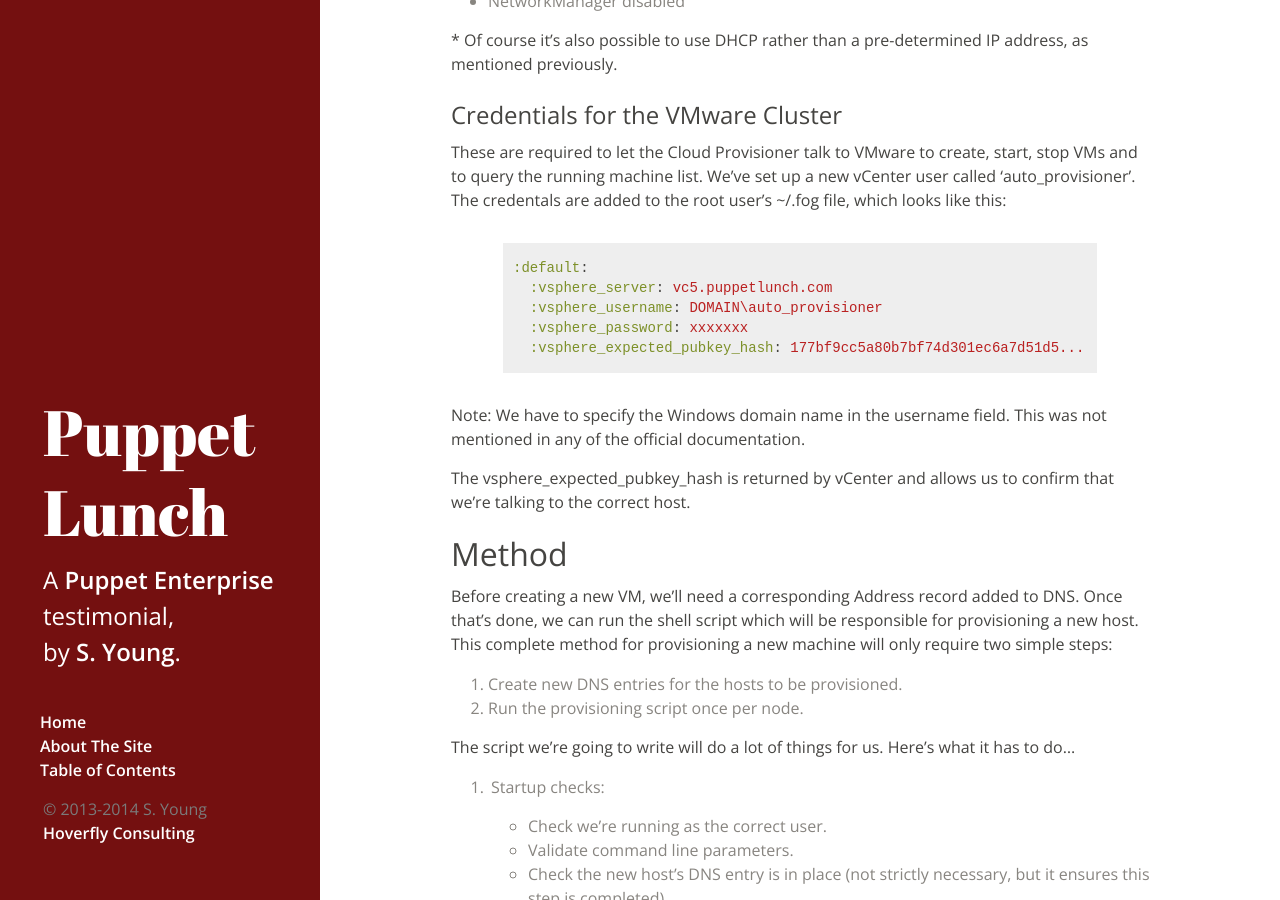
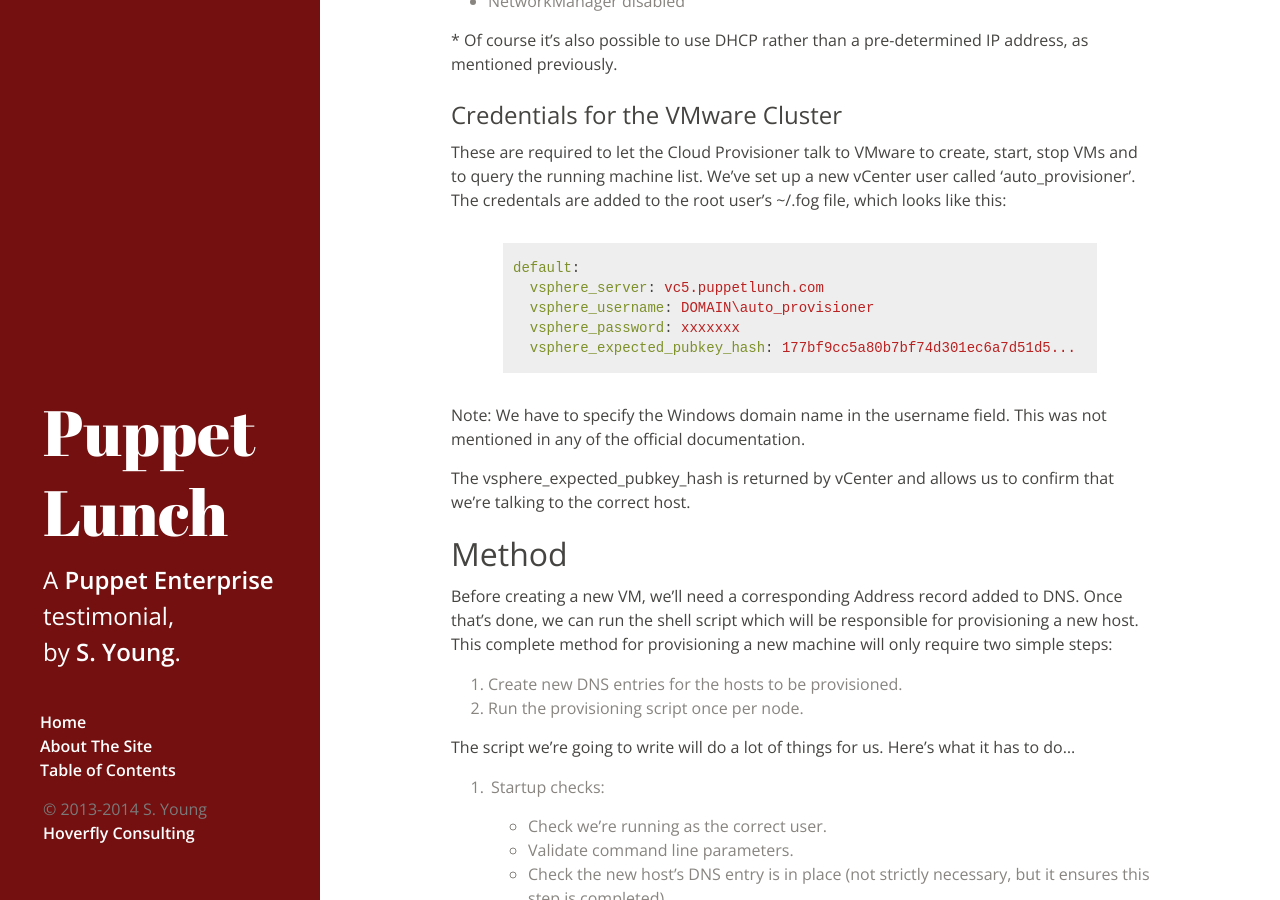
Before and after one commit to Sgydoo/puppet-lunch, a Jekyll site: the page built from _posts/2013-12-27-autoprovisioning.md, in a window 1280 px wide and 900 px high, scrolled down 1674 px. Built offline with Jekyll 4.4.1, drawn with Linux system fonts in a browser that asks for light colours; Markdown is read by kramdown in place of the engine named in the settings.

Commit message:
Last YAML fixes

```diff
--- a/_posts/2013-12-27-autoprovisioning.md
+++ b/_posts/2013-12-27-autoprovisioning.md
@@ -95,11 +95,11 @@
 added to the root user's ~/.fog file, which looks like this:
 
 {% highlight yaml %}
-:default:
-  :vsphere_server: vc5.puppetlunch.com
-  :vsphere_username: DOMAIN\auto_provisioner
-  :vsphere_password: xxxxxxx
-  :vsphere_expected_pubkey_hash: 177bf9cc5a80b7bf74d301ec6a7d51d5...
+default:
+  vsphere_server: vc5.puppetlunch.com
+  vsphere_username: DOMAIN\auto_provisioner
+  vsphere_password: xxxxxxx
+  vsphere_expected_pubkey_hash: 177bf9cc5a80b7bf74d301ec6a7d51d5...
 {% endhighlight %}
 
 Note: We have to specify the Windows domain name in the username field.
```
